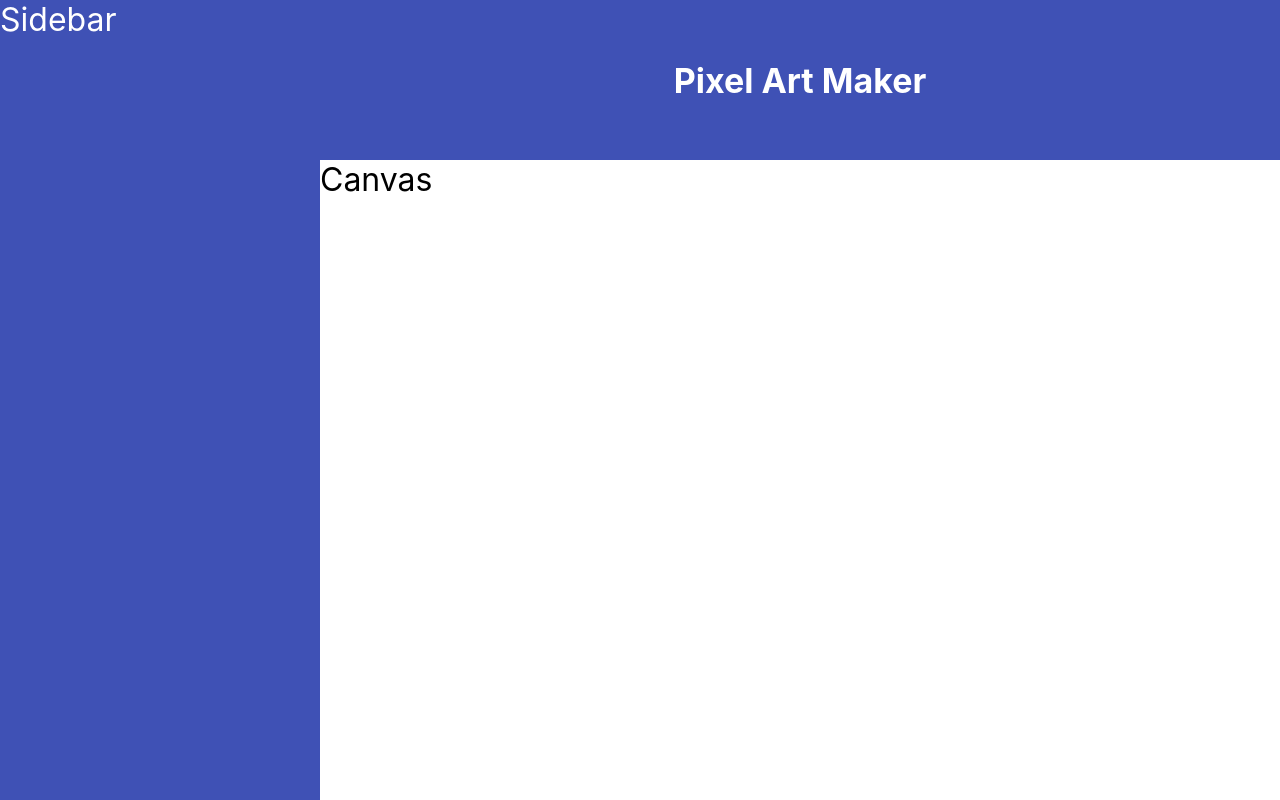
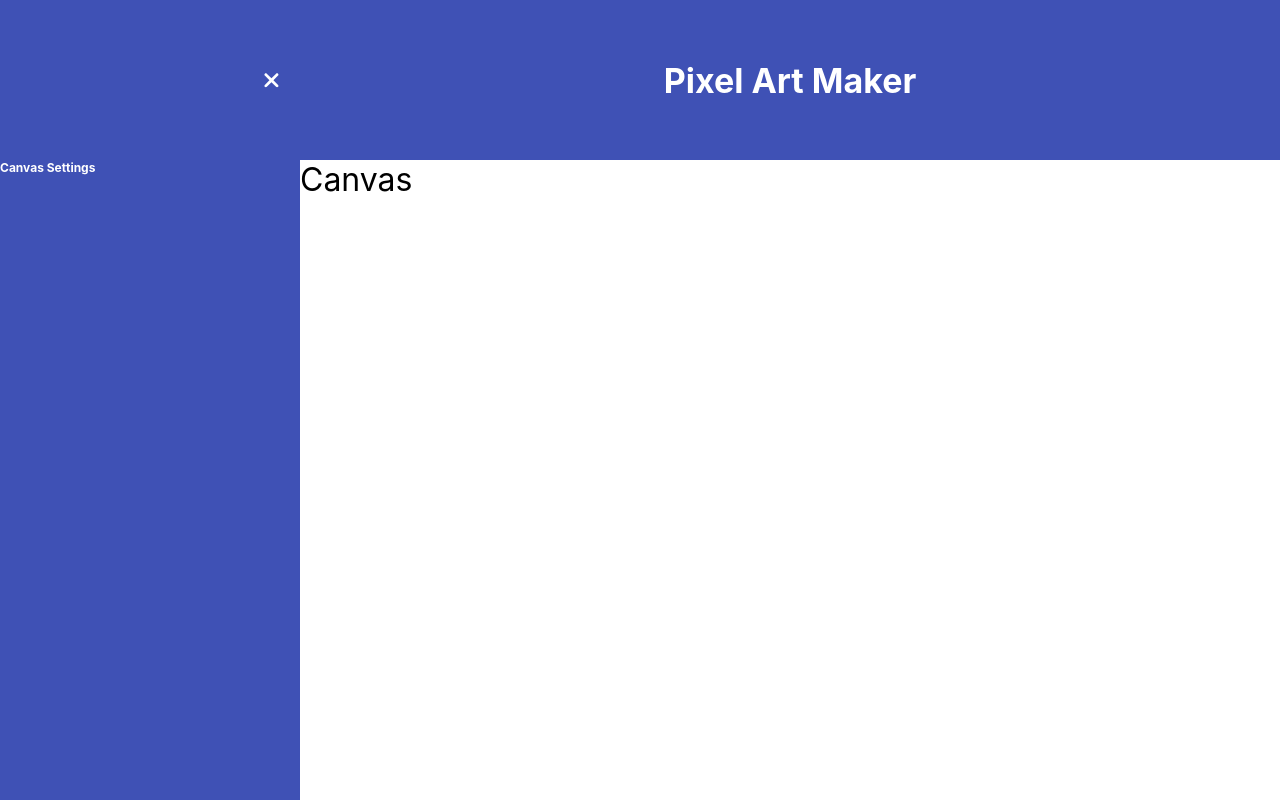
Before and after one commit to cMikolai/react-pixel-art-maker, a React (Create React App) app: page / in a window 1280 px wide. Built offline with nearby package versions, Linux system fonts and the light colour scheme.

Commit message:
add toggle menu

```diff
--- /dev/null
+++ b/src/App.js
@@ -0,0 +1,43 @@
+import React, { useState } from 'react'
+import styled from 'styled-components'
+
+import Header from './layouts/Header.js'
+import Sidebar from './layouts/Sidebar.js'
+import Canvas from './layouts/Canvas.js'
+
+const AppContainer = styled.div`
+  display: flex;
+  width: 100%;
+  height: 100%;
+`
+
+const MainContainer = styled.div`
+  width: 100%;
+  height: 100%;
+`
+
+const App = () => {
+  const [isOpen, toggleOpen] = useState(true);
+
+   return (
+     <AppContainer>
+
+      {
+        isOpen &&
+        <Sidebar
+          toggleOpen={toggleOpen}
+          isOpen={isOpen} />
+      }
+
+       <MainContainer>
+         <Header
+          toggleOpen={toggleOpen}
+          isOpen={isOpen} />
+         <Canvas />
+       </MainContainer>
+
+     </AppContainer>
+   )
+ }
+
+ export default App;
--- a/src/index.js
+++ b/src/index.js
@@ -1,13 +1,10 @@
 import React from 'react'
 import ReactDOM from 'react-dom/client'
 
+import App from './App';
+import { createGlobalStyle } from 'styled-components'
+
 import reportWebVitals from './reportWebVitals'
-
-import styled, { createGlobalStyle } from 'styled-components'
-
-import Header from './layouts/Header.js'
-import Sidebar from './layouts/Sidebar.js'
-import Canvas from './layouts/Canvas.js'
 
 const GlobalStyle = createGlobalStyle`
   body {
@@ -20,28 +17,11 @@ const GlobalStyle = createGlobalStyle`
   }
 `
 
-const App = styled.div`
-  display: flex;
-  width: 100%;
-  height: 100%;
-`
-
-const Container = styled.div`
-  width: 100%;
-  height: 100%;
-`
-
 const root = ReactDOM.createRoot(document.getElementById('root'));
 root.render(
   <React.StrictMode>
-  <GlobalStyle />
-    <App>
-      <Sidebar />
-      <Container>
-        <Header />
-        <Canvas />
-      </Container>
-    </App>
+    <GlobalStyle />
+    <App />
   </React.StrictMode>
 )
 
--- a/src/layouts/Header.js
+++ b/src/layouts/Header.js
@@ -1,21 +1,52 @@
 import React from 'react'
 import styled from 'styled-components'
+import { FontAwesomeIcon } from '@fortawesome/react-fontawesome'
+import { faBars } from '@fortawesome/free-solid-svg-icons'
+
+const Container = styled.div`
+  display: flex;
+  width: 100%;
+  height: 100%;
+  background-color: #3F51B5;
+  height: 20vh;
+  color: #fff;
+  align-items: center;
+  position: relative;
+`
+
+const Icon = styled.div`
+  font-size: 18px;
+  z-index: 1;
+  left: 20px;
+  position: absolute;
+`
 
 const Title = styled.h1`
   text-align: center;
-  background-color: #3F51B5;
-  color: #fff;
   margin: 0;
-  height: 20vh;
   display: flex;
   justify-content: center;
   font-size: calc(18px + 2vmin);
   width: 100%;
-  align-items: center;
 `
 
-const Header = () => {
-  return <Title>Pixel Art Maker</Title>
+const Header = props => {
+  const { isOpen, toggleOpen } = props
+
+  return (
+    <Container>
+      {
+        !isOpen &&
+        <Icon>
+          <FontAwesomeIcon
+            size="lg"
+            icon={ faBars }
+            onClick={() => toggleOpen(true)} />
+        </Icon>
+      }
+      <Title>Pixel Art Maker</Title>
+    </Container>
+  )
 }
 
 export default Header
--- a/src/layouts/Sidebar.js
+++ b/src/layouts/Sidebar.js
@@ -1,5 +1,7 @@
 import React from 'react'
 import styled from 'styled-components'
+import { FontAwesomeIcon } from '@fortawesome/react-fontawesome'
+import { faXmark } from '@fortawesome/free-solid-svg-icons'
 
 const Container = styled.div`
   background-color: #3F51B5;
@@ -7,11 +9,44 @@ const Container = styled.div`
   margin: 0;
   font-size: calc(16px + 2vmin);
   height: 100vh;
-  flex: 1 0 25vw;
+  flex: 1 0 300px;
 `
 
-const Sidebar = () => {
-  return <Container>Sidebar</Container>
+const TopSection = styled.div`
+  height: 20vh;
+  font-size: 18px;
+  align-items: center;
+  display: flex;
+  justify-content: right;
+  padding-right: 20px;
+`
+
+const Title = styled.h2`
+  color: #fff;
+  margin: 0;
+  font-size: 12px;
+  width: 100%;
+`
+
+const Sidebar = props => {
+  const { isOpen, toggleOpen } = props
+
+  return (
+    <Container>
+      <TopSection>
+        {
+          isOpen &&
+          <FontAwesomeIcon
+            size="lg"
+            icon={ faXmark }
+            onClick={() => toggleOpen(false)} />
+        }
+      </TopSection>
+
+      <Title>Canvas Settings</Title>
+
+    </Container>
+  )
 }
 
 export default Sidebar
```
